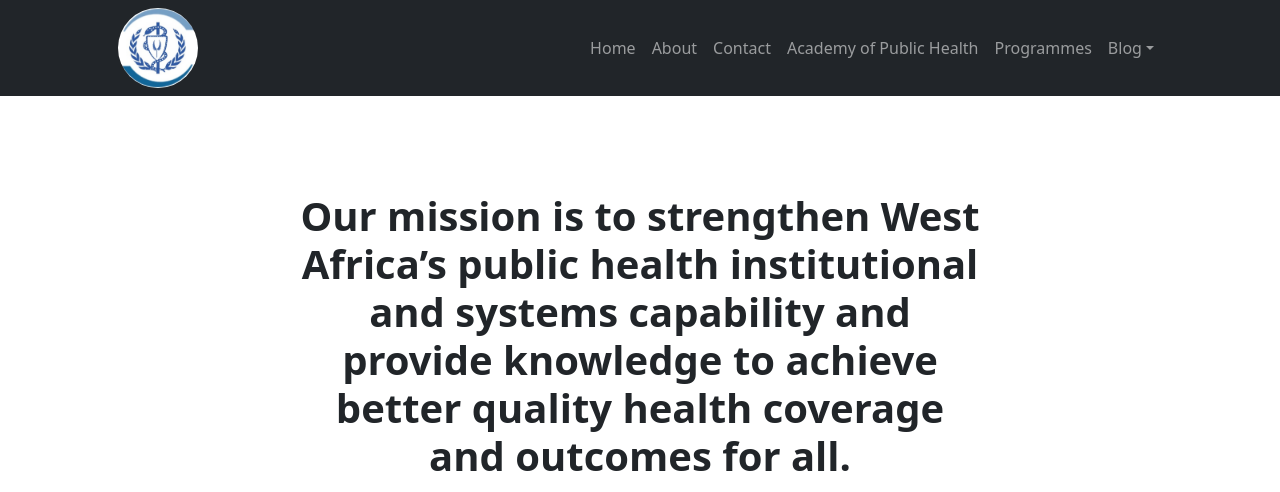
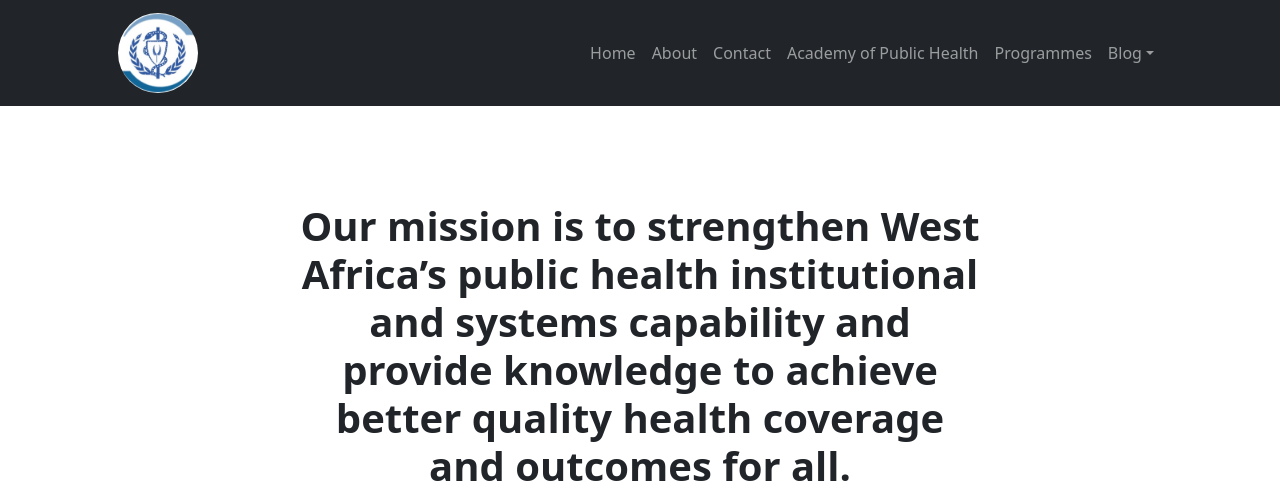
Before and after one commit to publichealth-edu/website, a Flask app: page /about in a window 1280 px wide. Shown: the top 492 px of the page. Run offline with Flask 2, Linux system fonts and the light colour scheme; grey boxes labelled with a size stand in for pictures from a placeholder-image service; some libraries are stand-ins or nearby versions.

Commit message:
Update header.html

```diff
--- a/templates/header.html
+++ b/templates/header.html
@@ -17,7 +17,7 @@
         <main class="flex-shrink-0">
             <!-- Navigation-->
             <nav class="navbar navbar-expand-lg navbar-dark bg-dark">
-                <div class="container px-5" style="height: 5em;">
+                <div class="container px-5">
                     <a class="navbar-brand" href=""><img src="static/img/logo.jpg" alt="logo" style="border-radius: 50%; height: 4em;">
                     </a>
                     <button class="navbar-toggler" type="button" data-bs-toggle="collapse" data-bs-target="#navbarSupportedContent" aria-controls="navbarSupportedContent" aria-expanded="false" aria-label="Toggle navigation"><span class="navbar-toggler-icon"></span></button>
```
